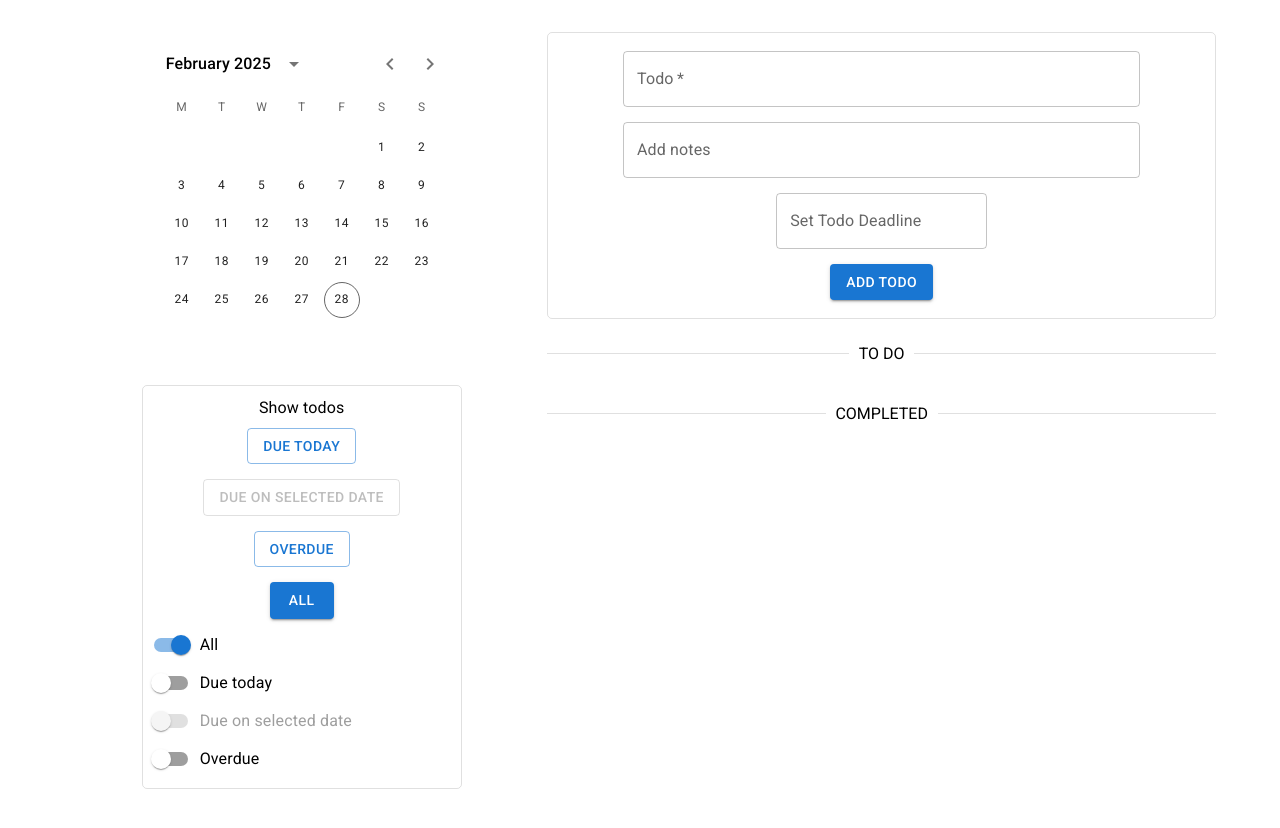
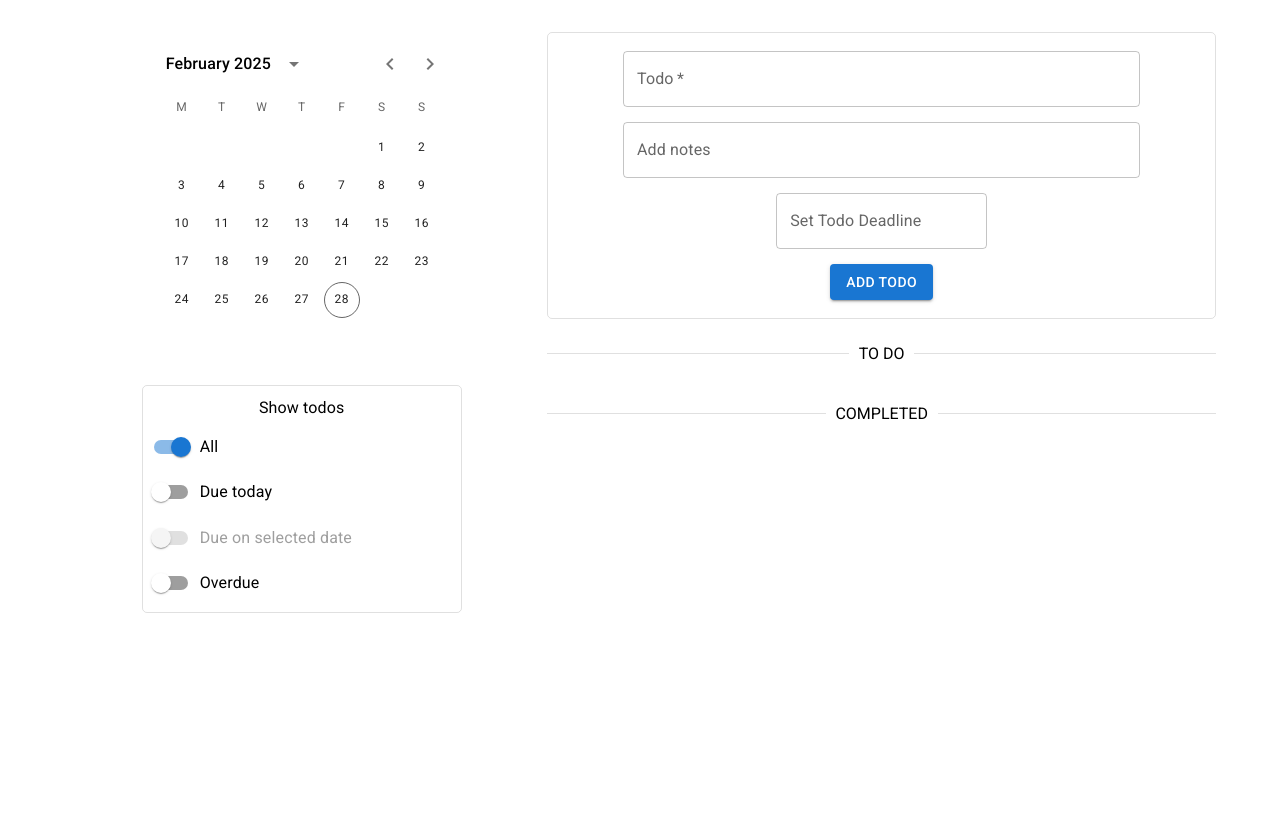
Before and after one commit to BUsuper/todo-project, a React (Vite) app: page / in a window 1280 px wide. Shown: the top 828 px of the page. After the commit the page ends 800 px from the top, so only its background shows below. Built offline with nearby package versions, Linux system fonts and the light colour scheme.

Commit message:
Remove buttons, add margins to switches

```diff
--- a/src/components/FiltersDetails/FiltersDetails.jsx
+++ b/src/components/FiltersDetails/FiltersDetails.jsx
@@ -29,37 +29,9 @@ export function FiltersDetails() {
             </Box>
             <Typography>Show todos</Typography>
             <Box sx={{display:"flex", flexDirection:"column"}}>
-                <Button
-                    onClick={() => handleFilterSelection("today")}
-                    variant={activeFilter === "today" ? "contained" : "outlined"}
-                    sx={{margin:"7.5px auto", maxWidth:"200px"}}
-                >
-                    Due today
-                </Button>
-                <Button
-                    onClick={() => handleFilterSelection("selected date")}
-                    disabled={Boolean(!selectedDate)}
-                    variant={activeFilter === "selected date" ? "contained" : "outlined"}
-                    sx={{margin:"7.5px auto", maxWidth:"200px"}}
-                >
-                    Due on selected date
-                </Button>
-                <Button
-                    onClick={() => handleFilterSelection("overdue")}
-                    variant={activeFilter === "overdue" ? "contained" : "outlined"}
-                    sx={{margin:"7.5px auto", maxWidth:"200px"}}
-                >
-                    Overdue
-                </Button>
-                <Button
-                    onClick={() => handleFilterSelection("")}
-                    variant={activeFilter === "" ? "contained" : "outlined"}
-                    sx={{margin:"7.5px auto", maxWidth:"200px"}}
-                >
-                    {activeFilter === "" ? "All" : "Remove filters"}
-                </Button>
                 <FormGroup>
                     <FormControlLabel
+                        sx={{marginTop:"7.5px"}}
                         control={
                             <Switch
                                 id="allSwitch"
@@ -69,6 +41,7 @@ export function FiltersDetails() {
                             } label="All"
                     />
                     <FormControlLabel
+                        sx={{marginTop:"7.5px"}}
                         control={
                             <Switch
                                 id="todaySwitch"
@@ -78,6 +51,7 @@ export function FiltersDetails() {
                             } label="Due today"
                     />
                     <FormControlLabel
+                        sx={{marginTop:"7.5px"}}
                         control={
                             <Switch
                                 id="selectedDaySwitch"
@@ -88,6 +62,7 @@ export function FiltersDetails() {
                             } label="Due on selected date"
                     />
                     <FormControlLabel
+                        sx={{marginTop:"7.5px"}}
                         control={
                             <Switch
                                 id="overdueSwitch"
```
